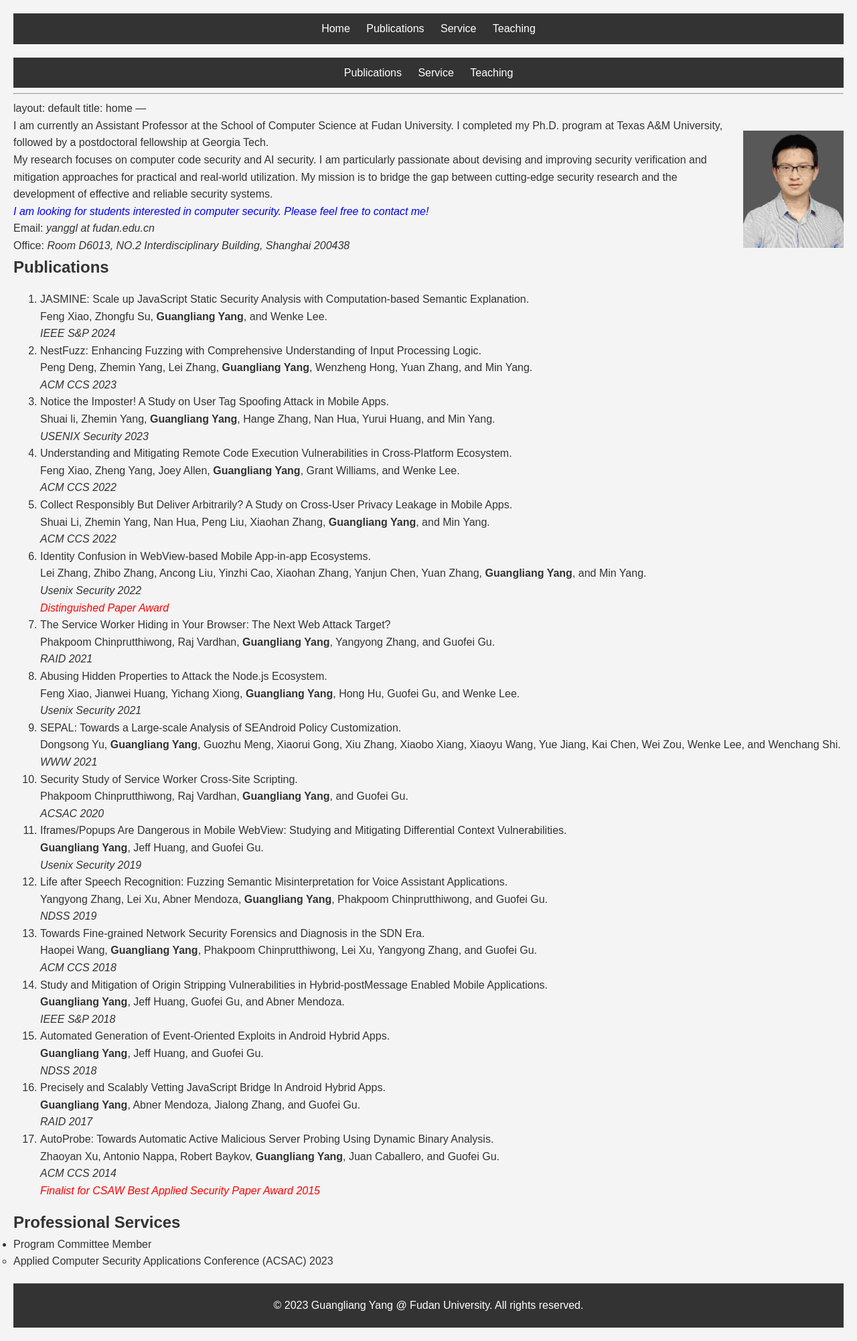
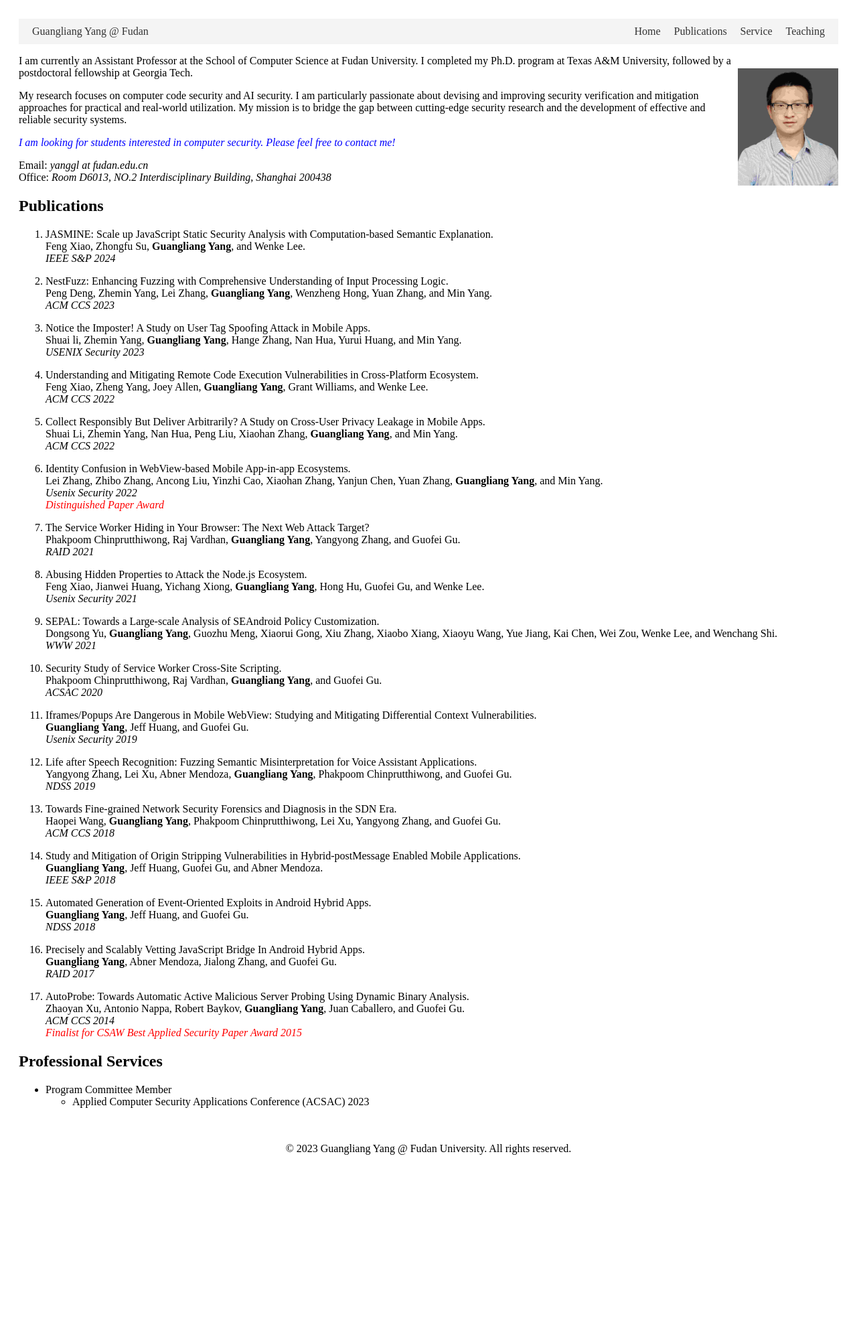
Before and after one commit to yang-guangliang/yang-guangliang.github.io, a Jekyll site: the page built from index.md, in a window 1280 px wide. Shown: the whole page at 67% size. Built offline with Jekyll 4.4.1, drawn with Linux system fonts in a browser that asks for light colours; our own code applies the rules of GitHub Pages for plain Markdown files; after the commit the page ends 1788 px from its top, so only the background shows below that.

Commit message:
update style

```diff
--- a/_layouts/default.html
+++ b/_layouts/default.html
@@ -10,13 +10,18 @@
 
 <body>
     <header>
-        <nav>
+      <nav>
+        <div class="nav-left">
+            <a href="/">Guangliang Yang @ Fudan</a>
+        </div>
+        <div class="nav-right">
             <ul>
                 {% for item in site.nav %}
                 <li><a href="{{ item.url | relative_url }}">{{ item.title }}</a></li>
                 {% endfor %}
             </ul>
-        </nav>
+        </div>
+      </nav>
     </header>
 
     <main>
--- a/assets/styles.css
+++ b/assets/styles.css
@@ -1,52 +1,51 @@
-/* Reset some basic elements */
-body, h1, h2, h3, h4, h5, h6, p, ul, li, nav, header, footer {
+/* Basic body styling */
+body {
+    /* font-family: Arial, sans-serif;
+     * line-height: 1.6; */
+    padding: 20px;
+}
+
+
+nav {
+    display: flex;
+    justify-content: space-between;
+    align-items: center;
+    background: #f4f4f4; /* Light grey background */
+    color: #333; /* Adjust text color if needed */
+    padding: 10px 20px;
+}
+
+.nav-left a, .nav-right ul li a {
+    color: #333; /* Adjust link color if needed */
+    text-decoration: none;
+}
+
+.nav-right ul {
+    list-style-type: none;
+    display: flex;
     margin: 0;
     padding: 0;
 }
 
-/* Basic body styling */
-body {
-    font-family: Arial, sans-serif;
-    line-height: 1.6;
-    color: #333;
-    background-color: #f4f4f4;
-    padding: 20px;
+.nav-right ul li {
+    margin-left: 20px;
 }
 
-/* Header and Nav Styles */
-header {
-    background: #333;
-    color: #fff;
-    padding: 10px 0;
-    text-align: center;
+.nav-right ul li a:hover:not(.active) {
+    background-color: #ddd; /* Hover background color */
+    color: #333; /* Hover text color */
 }
 
-nav ul {
-    list-style: none;
-    padding: 0;
+.nav-right ul li a.active {
+    background-color: #04AA6D; /* Active link background color */
+    color: white; /* Active link text color */
 }
 
-nav ul li {
-    display: inline;
-    margin: 0 10px;
-}
-
-nav ul li a {
-    color: #fff;
-    text-decoration: none;
-}
-
-/* Main content styling */
-main {
-    margin: 20px 0;
-}
 
 /* Footer styling */
 footer {
     text-align: center;
     padding: 20px 0;
-    background: #333;
-    color: #fff;
     position: relative;
     bottom: 0;
     width: 100%;
--- a/index.md
+++ b/index.md
@@ -1,14 +1,3 @@
-
-<header>
-            <nav>
-                <ul class="nav__links">
-                    <li><a href="publications">Publications</a></li>
-                    <li><a href="service">Service</a></li>
-                    <li><a href="teaching">Teaching</a></li>
-                </ul>
-            </nav>
-</header>
-
 ---
 layout: default
 title: home
```
